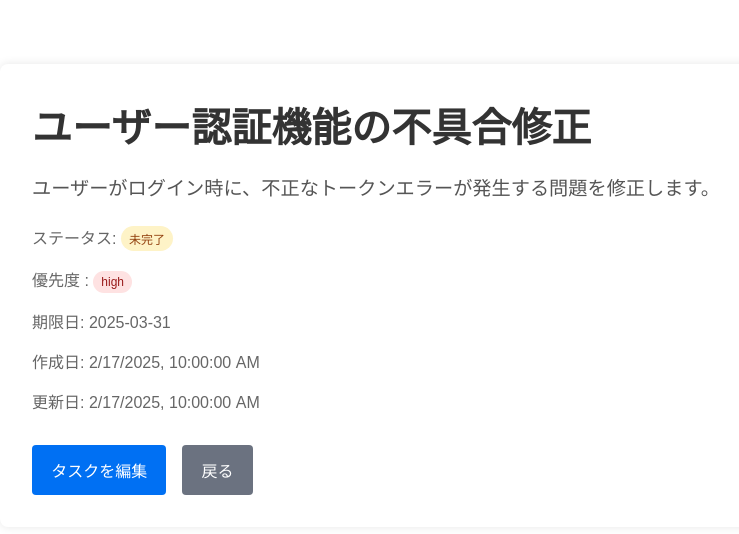
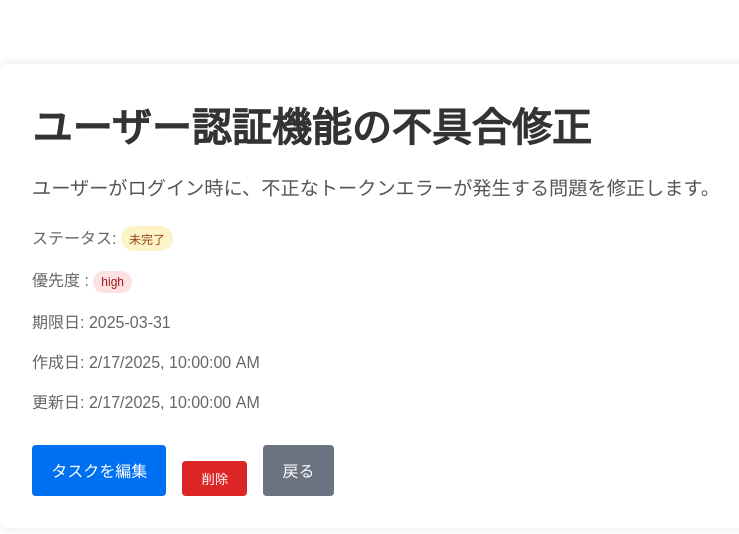
Before and after one commit to kobakaho/react-todo-app, a React (Vite) app: page /tasks/1 in a window 1280 px wide. Shown: the top 534 px of the page, without its empty margins (240-979 px from the left). Built offline with nearby package versions, Linux system fonts and the light colour scheme.

Commit message:
copilotでタスク削除機能を実装

```diff
--- a/src/features/tasks/components/TaskDetail.tsx
+++ b/src/features/tasks/components/TaskDetail.tsx
@@ -1,15 +1,28 @@
-import { Link } from "react-router-dom";
+import { Link, useNavigate } from "react-router-dom";
 // import { Priority, Task } from "../../../types/task";
 import styles from "../styles/taskDetail.module.css";
 import { getPriorityClass } from "../utils/priority";
 import { getStatusLabel } from "../utils/status-label";
 import { Task } from "../../../types/task";
+import { mockTasks } from "../mocks/task";
 
 type Props = {
     task: Task;
 };
 
 export default function TaskDetail({ task }: Props) {
+    const navigate = useNavigate();
+
+    // 削除処理
+    const handleDelete = () => {
+        if (window.confirm("本当にこのタスクを削除しますか？")) {
+            const idx = mockTasks.findIndex((t) => t.id === task.id);
+            if (idx !== -1) {
+                mockTasks.splice(idx, 1);
+                navigate("/tasks");
+            }
+        }
+    };
     return (
         <div className={styles.container}>
             <h1 className={styles.title}>{task.title}</h1>
@@ -41,6 +54,9 @@ export default function TaskDetail({ task }: Props) {
                 <Link to={`/tasks/${task.id}/edit`} className={styles.editLink}>
                     タスクを編集
                 </Link>
+                <button onClick={handleDelete} className={styles.taskDeleteBtn}>
+                    削除
+                </button>
                 <Link to="/tasks" className={styles.backLink}>
                     戻る
                 </Link>
--- a/src/features/tasks/styles/taskDetail.module.css
+++ b/src/features/tasks/styles/taskDetail.module.css
@@ -91,3 +91,14 @@
   background-color: #d1fae5;
   color: #065f46;
 }
+
+.taskDeleteBtn {
+  background-color: #dc2626;
+  color: white;
+  margin-top: 1rem;
+  padding: 0.5rem 1.2rem;
+  text-decoration: none;
+  border-radius: 4px;
+  border: none;
+  cursor: pointer;
+}
```
